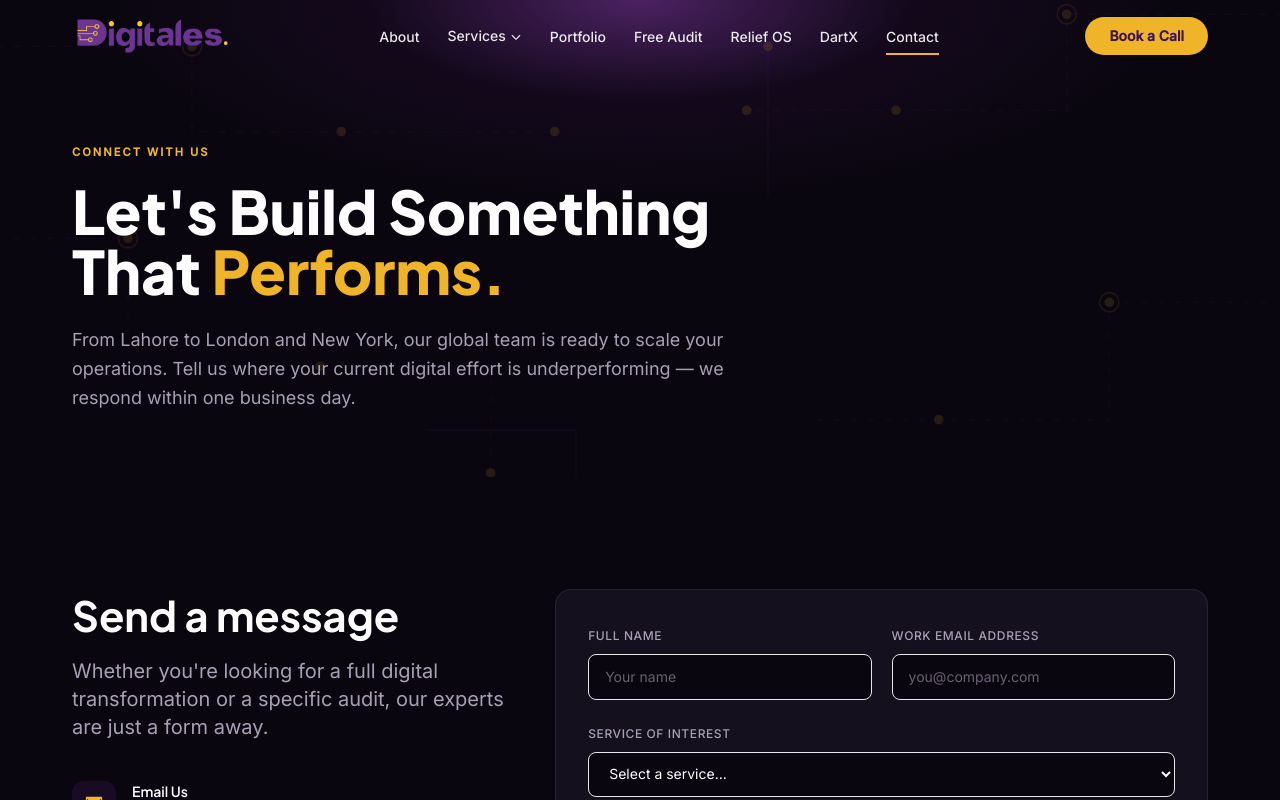
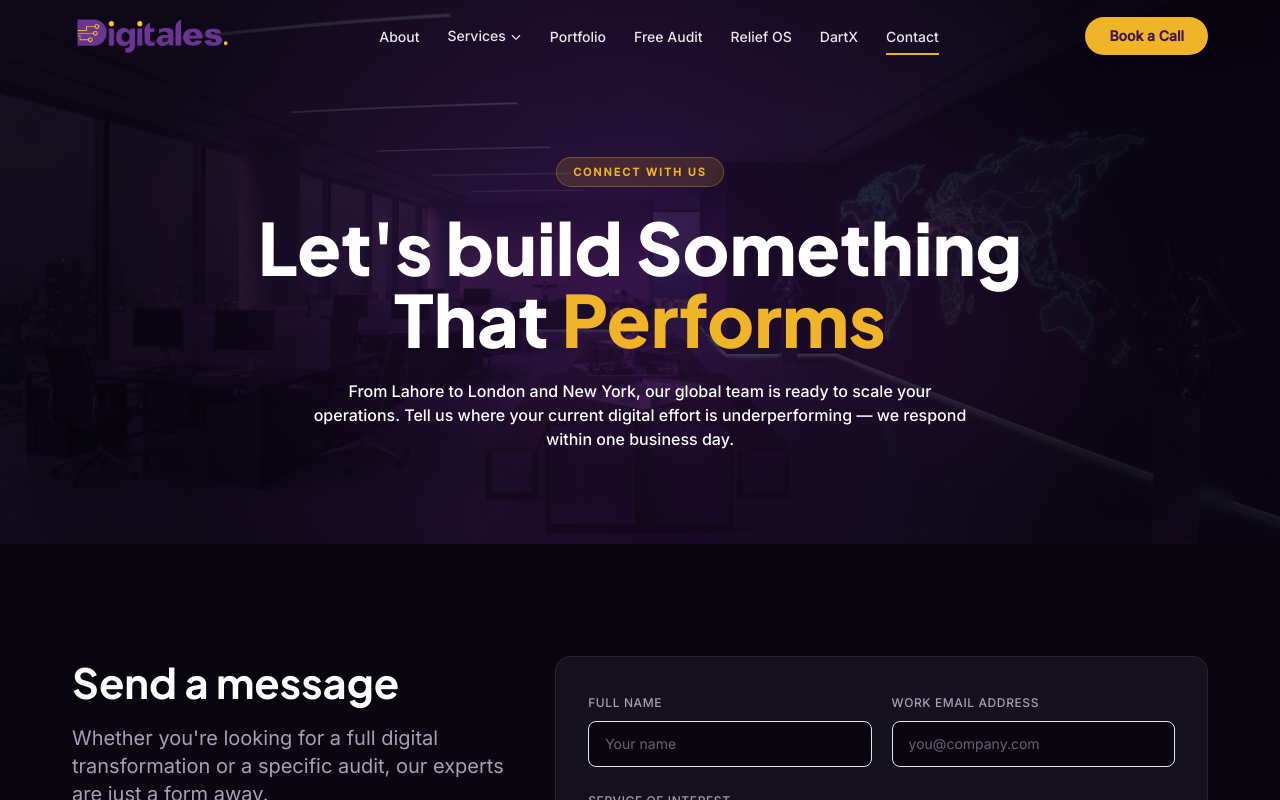
Before and after one commit to Ahmad236224/Digitales, a Next.js app: page /contact in a window 1280 px wide. Shown: the top 800 px of the page. Built offline with nearby package versions, Linux system fonts and the light colour scheme.

Commit message:
Update contact hero and Relief OS mockup image

```diff
--- a/app/contact/page.tsx
+++ b/app/contact/page.tsx
@@ -1,7 +1,6 @@
 import type { Metadata } from "next";
 import Link from "next/link";
 import { EnvelopeSimple, Phone, MapPin, ArrowRight, Compass, MagnifyingGlass } from "@phosphor-icons/react/dist/ssr";
-import PageHero from "@/components/ui/PageHero";
 import ContactForm from "@/components/contact/ContactForm";
 import Accordion from "@/components/ui/Accordion";
 
@@ -98,12 +97,28 @@ const FAQ = [
 export default function ContactPage() {
   return (
     <>
-      <PageHero
-        eyebrow="Connect With Us"
-        title="Let's Build Something That"
-        highlight="Performs."
-        subtitle="From Lahore to London and New York, our global team is ready to scale your operations. Tell us where your current digital effort is underperforming — we respond within one business day."
-      />
+      <section className="relative isolate overflow-hidden bg-night">
+        {/* eslint-disable-next-line @next/next/no-img-element */}
+        <img
+          src="/Images/Contact/contact-page-background.png"
+          alt=""
+          aria-hidden="true"
+          className="absolute inset-0 -z-20 h-full w-full object-cover"
+        />
+        <div aria-hidden className="absolute inset-0 -z-10 bg-[#07040c]/50" />
+        <div aria-hidden className="absolute inset-0 -z-10 bg-[radial-gradient(circle_at_center,rgba(61,20,80,0.38),rgba(7,4,12,0.78)_72%)]" />
+        <div className="container-d flex min-h-[68vh] flex-col items-center justify-center px-4 pb-20 pt-36 text-center">
+          <p className="rounded-full border border-gold/30 bg-gold/15 px-4 py-1.5 font-body text-[0.68rem] font-bold uppercase tracking-[0.18em] text-gold">
+            CONNECT WITH US
+          </p>
+          <h1 className="mt-6 max-w-4xl font-display text-4xl font-extrabold leading-[1.02] text-white sm:text-6xl lg:text-7xl">
+            Let&apos;s build Something That <span className="text-gold">Performs</span>
+          </h1>
+          <p className="mt-6 max-w-2xl font-body text-sm font-medium leading-relaxed text-white sm:text-base">
+            From Lahore to London and New York, our global team is ready to scale your operations. Tell us where your current digital effort is underperforming — we respond within one business day.
+          </p>
+        </div>
+      </section>
 
       {/* Send a message */}
       <section className="bg-night">
--- a/app/relief-os/page.tsx
+++ b/app/relief-os/page.tsx
@@ -88,12 +88,12 @@ export default function ReliefOSPage() {
               <span className="h-2.5 w-2.5 rounded-full bg-white/20" />
             </div>
             <div className="relative aspect-[16/8]">
-              <div aria-hidden className="absolute inset-0" style={{ background: "radial-gradient(60% 60% at 50% 40%, rgba(15,181,181,0.18), rgba(20,16,30,1) 75%)" }} />
-              <div className="absolute inset-0 grid place-items-center">
-                <div className="grid h-28 w-28 place-items-center rounded-full border-4 border-relief/60 font-display text-2xl font-extrabold text-relief">
-                  98.7%
-                </div>
-              </div>
+              {/* eslint-disable-next-line @next/next/no-img-element */}
+              <img
+                src="/Images/Relief Os/screen.png"
+                alt="Relief OS platform dashboard screen"
+                className="h-full w-full object-cover"
+              />
             </div>
           </div>
         </div>
```
Also changed, not shown: public/Images/Contact/contact-page-background.png (added).
